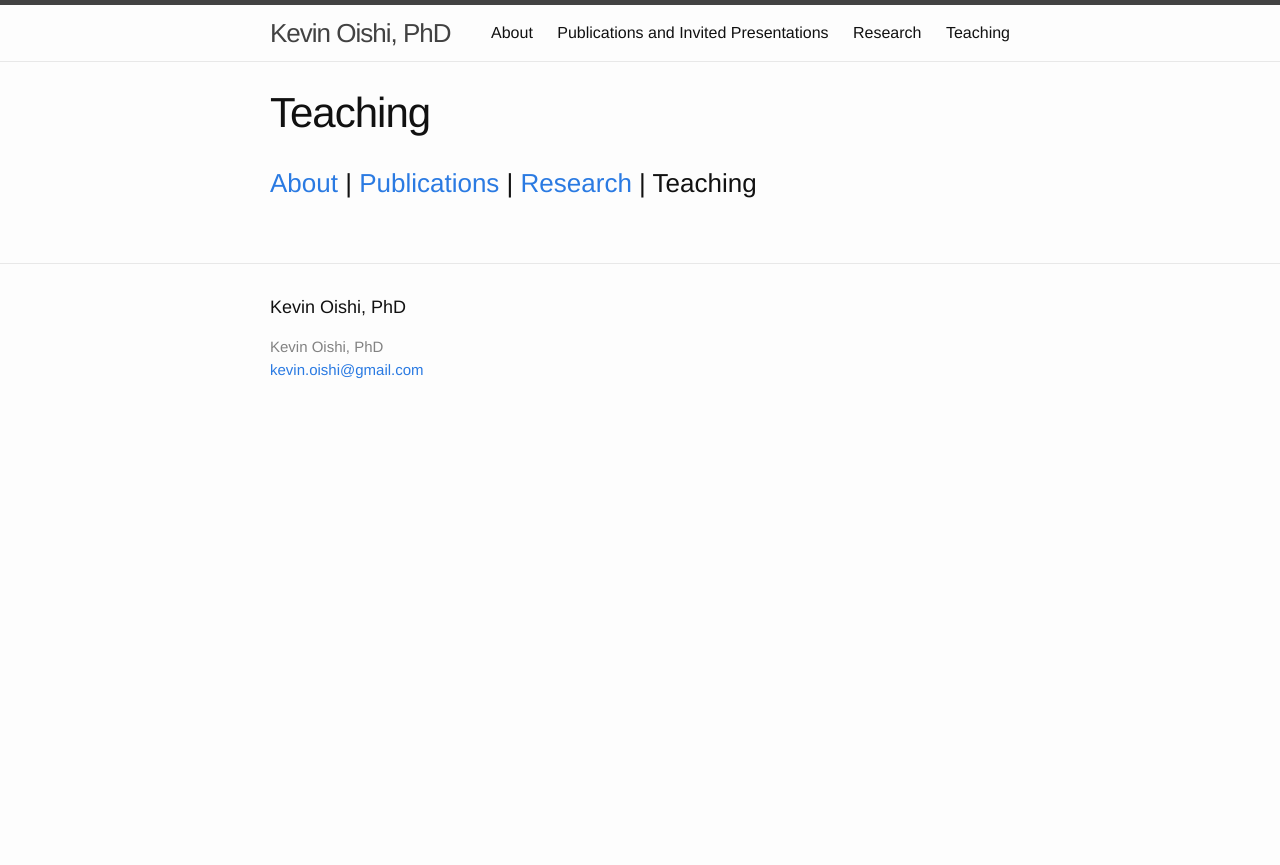
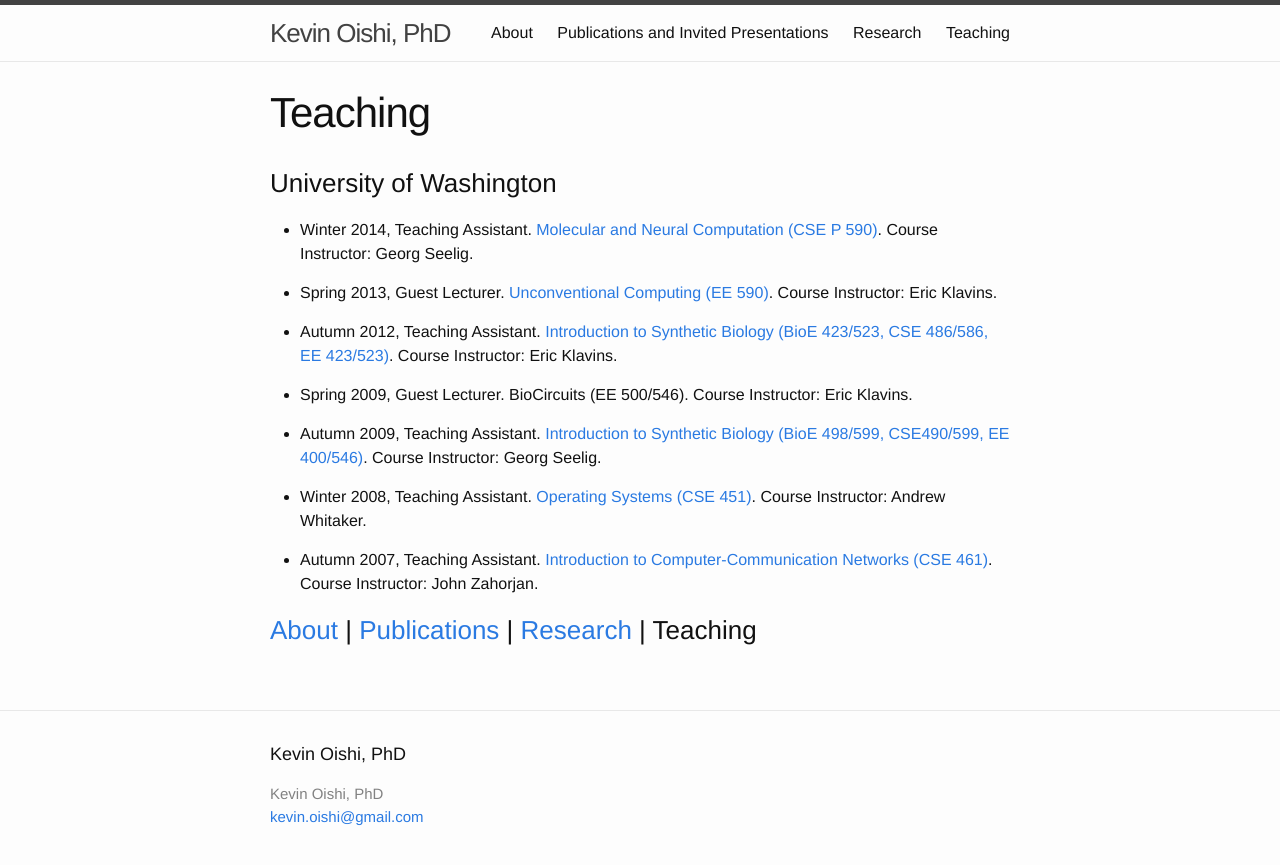
Before and after one commit to kevin0/kevin0.github.io, a Jekyll site: the page built from teaching.md, in a window 1280 px wide. Shown: the top 865 px of the page. Built offline with Jekyll 4.4.1, drawn with Linux system fonts in a browser that asks for light colours.

Commit message:
teaching section done@

```diff
--- a/teaching.md
+++ b/teaching.md
@@ -1,10 +1,37 @@
 ---
 layout: page
 title: Teaching
-permalink: /Teaching/
+permalink: /teaching/
 ---
 
+### University of Washington
+* Winter 2014,	Teaching Assistant.
+[Molecular and Neural Computation (CSE P 590)](http://courses.cs.washington.edu/courses/csep590b/14wi/).
+Course Instructor: Georg Seelig.
 
+* Spring 2013,	Guest Lecturer.
+[Unconventional Computing (EE 590)](http://depts.washington.edu/soslab/mw/index.php?title=Unconventional_Computing_Spring_2013).
+ Course Instructor: Eric Klavins.
+
+* Autumn 2012,	Teaching Assistant.
+[Introduction to Synthetic Biology (BioE 423/523, CSE 486/586, EE 423/523)](http://depts.washington.edu/soslab/mw/index.php?title=Synthetic_Biology_Fall_2012).
+Course Instructor: Eric Klavins.
+
+* Spring 2009,	Guest Lecturer.
+BioCircuits (EE 500/546).
+Course Instructor: Eric Klavins.
+
+* Autumn 2009,	Teaching Assistant.
+[Introduction to Synthetic Biology (BioE 498/599, CSE490/599, EE 400/546)](http://courses.cs.washington.edu/courses/cse486/).
+Course Instructor: Georg Seelig.
+
+* Winter 2008,	Teaching Assistant.
+[Operating Systems (CSE 451)](http://courses.cs.washington.edu/courses/cse451/08wi/).
+Course Instructor: Andrew Whitaker.
+
+* Autumn 2007,	Teaching Assistant.
+[Introduction to Computer-Communication Networks (CSE 461)](http://courses.cs.washington.edu/courses/cse461/07au/index.shtml).
+Course Instructor: John Zahorjan.
 
 
 ### [About](/about) | [Publications](/publications) | [Research](/research) | Teaching ###
```
